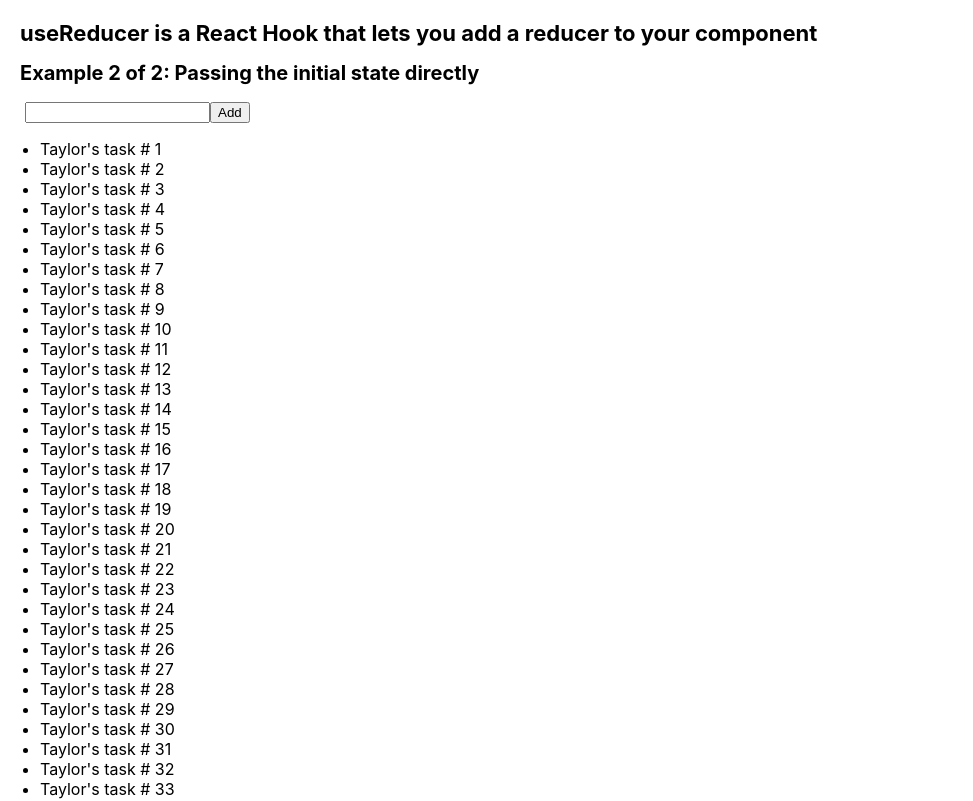
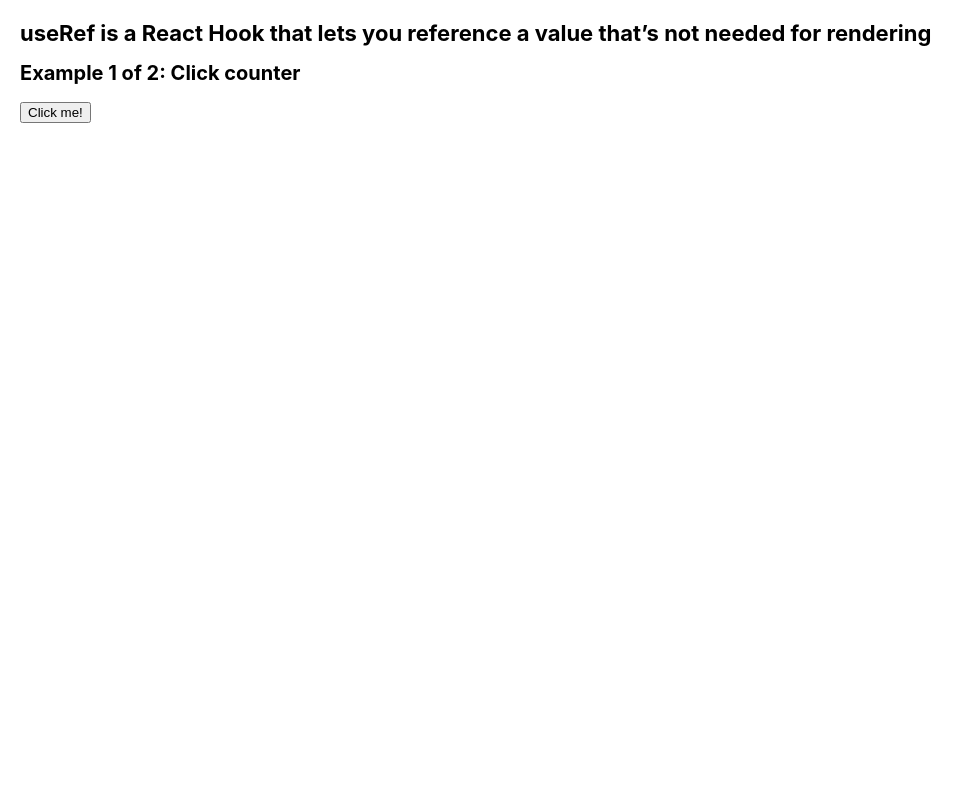
Before and after one commit to VladimirovMario/Sandbox, a React (Create React App) app in the folder 01. React documentation/03. API Reference/01. Hooks/: page / in a window 1280 px wide. Shown: the top 801 px of the page, without its empty margins (0-973 px from the left). Built offline with nearby package versions, Linux system fonts and the light colour scheme.

Commit message:
Example 1 of 2: Click counter

```diff
--- a/01. React documentation/03. API Reference/01. Hooks/src/App.js
+++ b/01. React documentation/03. API Reference/01. Hooks/src/App.js
@@ -1,4 +1,5 @@
-import UseReducer from './components/UseReducer/UseReducer';
+import UseRef from './components/UseRef/UseRef';
+// import UseReducer from './components/UseReducer/UseReducer';
 // import UseMemo from './components/UseMemo/UseMemo';
 // import UseLayoutEffect from './components/UseLayoutEffect/UseLayoutEffect';
 // import UseImperativeHandle from './components/UseImperativeHandle/UseImperativeHandle';
@@ -12,7 +13,8 @@ import UseReducer from './components/UseReducer/UseReducer';
 function App() {
   return (
     <>
-      <UseReducer />
+      <UseRef />
+      {/* <UseReducer /> */}
       {/* <UseMemo /> */}
       {/* <UseLayoutEffect /> */}
       {/* <UseImperativeHandle /> */}
--- /dev/null
+++ b/01. React documentation/03. API Reference/01. Hooks/src/components/UseRef/ClickCounter/ClickCounter.js
@@ -0,0 +1,21 @@
+import { useRef } from 'react';
+
+export default function ClickCounter() {
+  return (
+    <>
+      <h2>Example 1 of 2: Click counter</h2>
+      <Counter />
+    </>
+  );
+}
+
+function Counter() {
+  let ref = useRef(null);
+
+  function handleClick() {
+    ref.current += 1;
+    alert('You clicked ' + ref.current + ' times!');
+  }
+
+  return <button onClick={handleClick}>Click me!</button>;
+}
--- /dev/null
+++ b/01. React documentation/03. API Reference/01. Hooks/src/components/UseRef/UseRef.js
@@ -0,0 +1,13 @@
+import ClickCounter from './ClickCounter/ClickCounter';
+
+export default function UseRef() {
+  return (
+    <>
+      <h1>
+        useRef is a React Hook that lets you reference a value that’s not needed
+        for rendering
+      </h1>
+      <ClickCounter />
+    </>
+  );
+}
```
